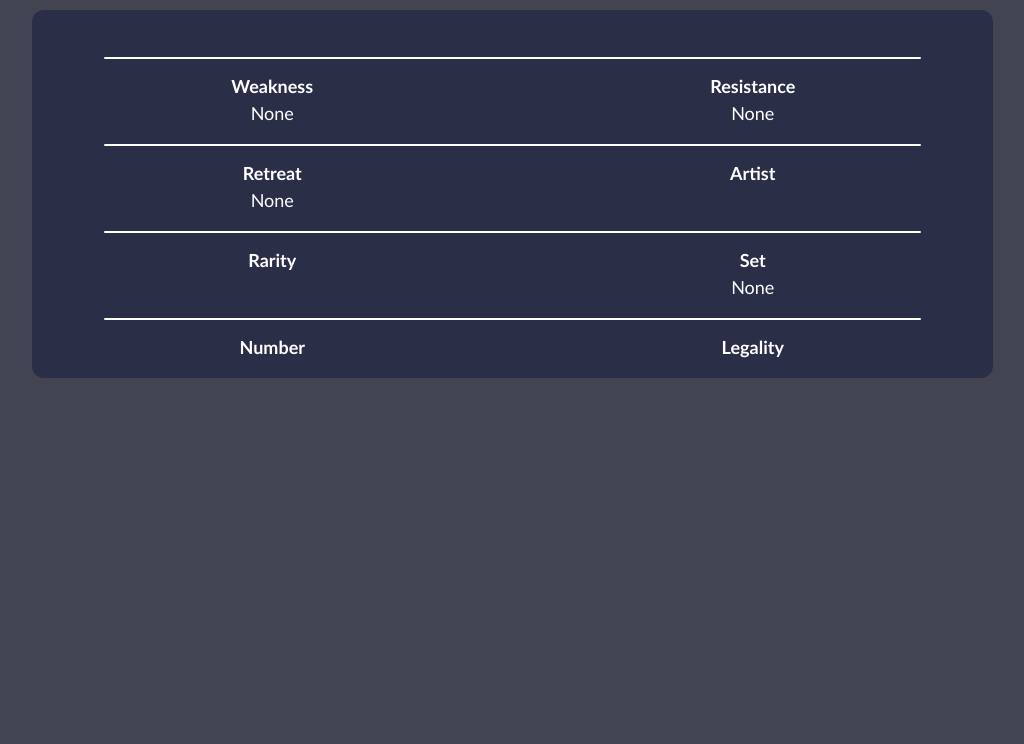
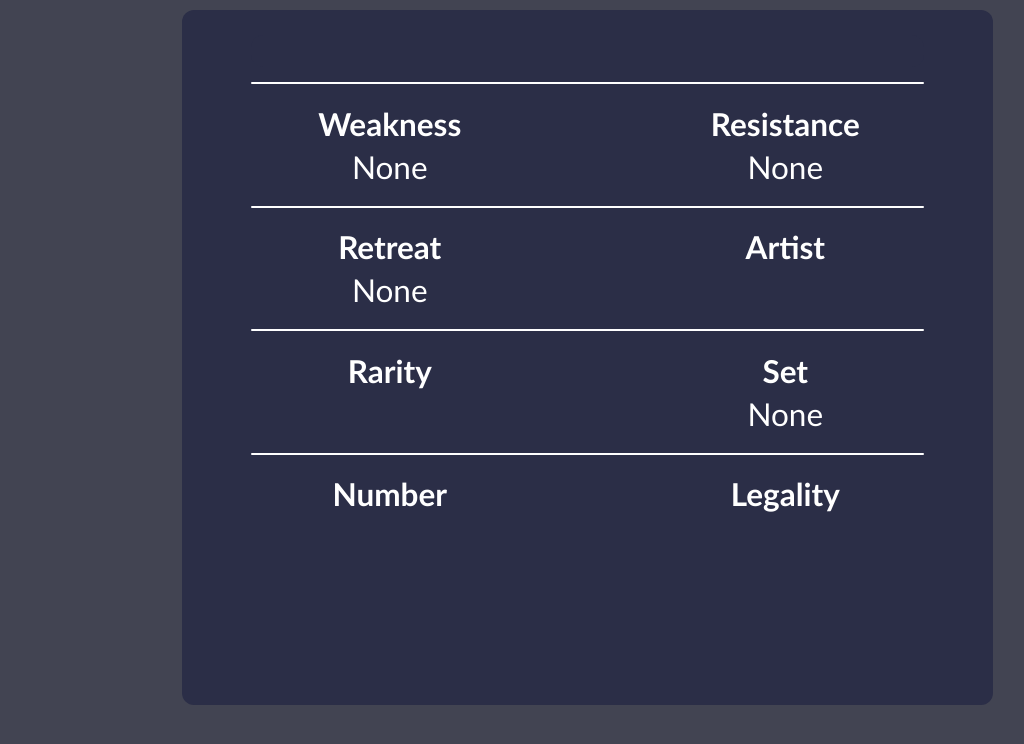
Before and after one commit to redjordan1202/PokeInv, a Django app: template templates/card/CardView.html in a window 1536 px wide. Shown: the part 40-784 px from the top of the page, without its empty margins (508-1532 px from the left). Run offline with Django 4.2, Linux system fonts and the light colour scheme; the template is opened without the code that fills it, so the values that code supplies are empty; parts of the project's set-up code (start-up, migrations or seed data) failed here and were passed over; some libraries are stand-ins or nearby versions.

Commit message:
Additional Media Query
Added media query for 1400px screen width. Screen sizes up to 1920 now work fine. Further testing with ultra wide needed later.

```diff
--- a/static/css/main.css
+++ b/static/css/main.css
@@ -8,7 +8,6 @@
     -webkit-box-sizing: border-box;
     box-sizing: border-box;
 }
-
 
 body, html{
     margin:0;
@@ -176,8 +175,6 @@
     display: none;
 }
 
-
-
 .container{
     width: 100%;
     min-height: 100vh;
@@ -315,7 +312,7 @@
 
 .card-header{
     color: white;
-    width: 85%;
+    width: 95%;
     min-height: 32px;
     height: auto;
     margin: auto;
@@ -472,6 +469,7 @@
 .info-text{
     text-align: start;
     padding: 5px 10px;
+    margin: 0;
 }
 
 .misc-info-block{
@@ -603,6 +601,10 @@
     .rule{
         padding: 0px 30px;
     }
+
+    .card-name{
+        font-size: 2em;
+    }
 }
 
 @media screen and (min-width: 1025px){
@@ -621,6 +623,11 @@
         border-radius: 12px;
         padding: 5px 0px;
         font-size: .75em;
+    }
+
+    .card-image{
+        height: 85vh;
+        width: auto;
     }
 
     .attack{
@@ -661,4 +668,52 @@
     .search-results{
         grid-template-columns: auto auto auto auto auto;
     }
+
+    .card-container{
+        grid-template-columns: 650px auto;
+    }
+
+    .card-info{
+        padding: 10px;
+    }
 }
+
+@media screen and (min-width: 1400px){
+    .card-container{
+        grid-template-columns: 650px auto;
+        font-size: 1.75em;
+    }
+
+    .card-header-lg{
+        margin-top: 15px;
+    }
+
+    .card-catagories-lg{
+        margin-top: 15px;
+    }
+
+    .misc-energy{
+        height: 40px;
+    }
+
+    .retreat-energy{
+        height: 30px;
+    }
+
+    .attack-energy{
+        height: 40px;
+    }
+
+    .card-type{
+        height: 45px;
+    }
+
+    .type-icon{
+        height: 100%;
+    }
+
+    .attack-cost{
+        height: 40px;
+        margin-top: 5px;
+    }
+}
```
